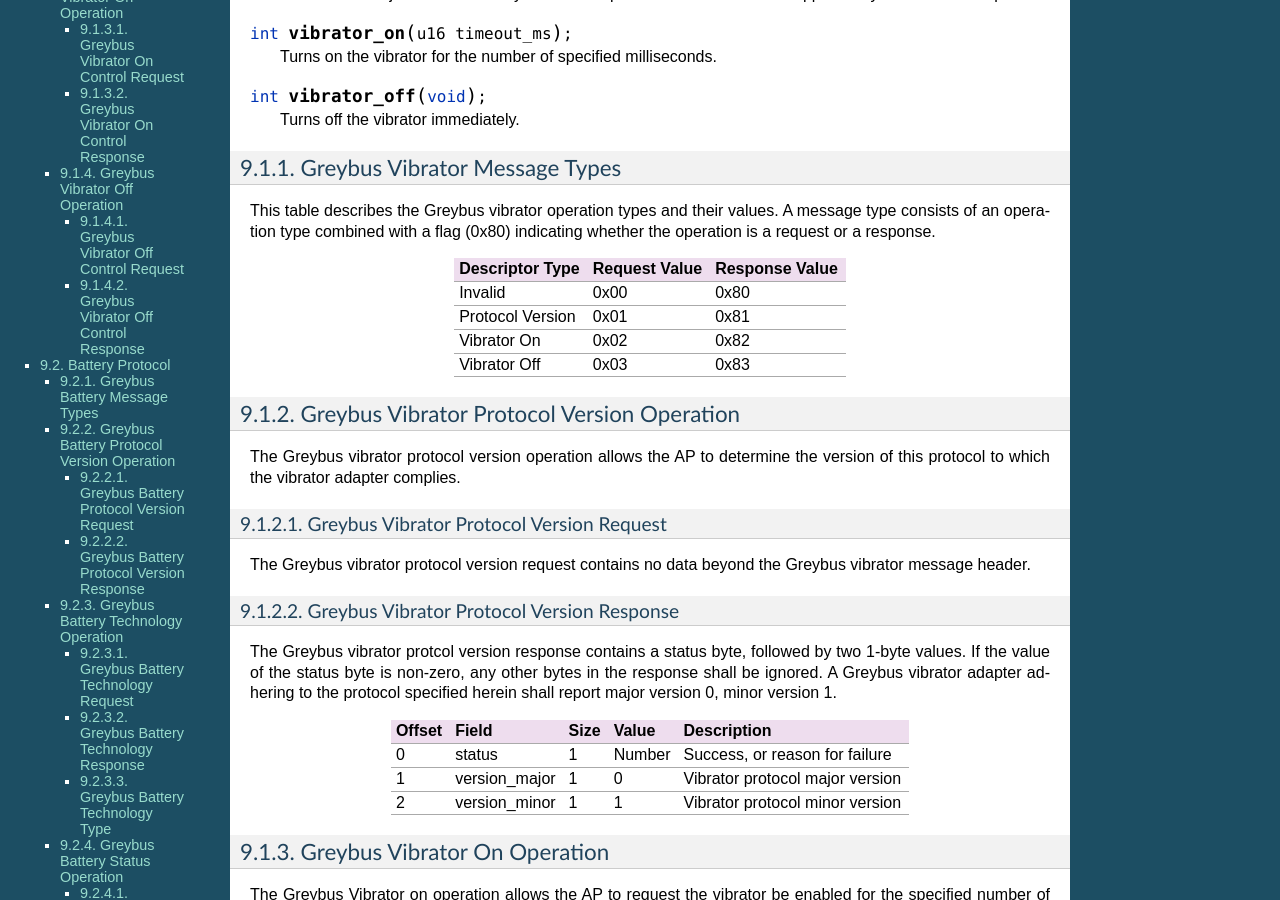
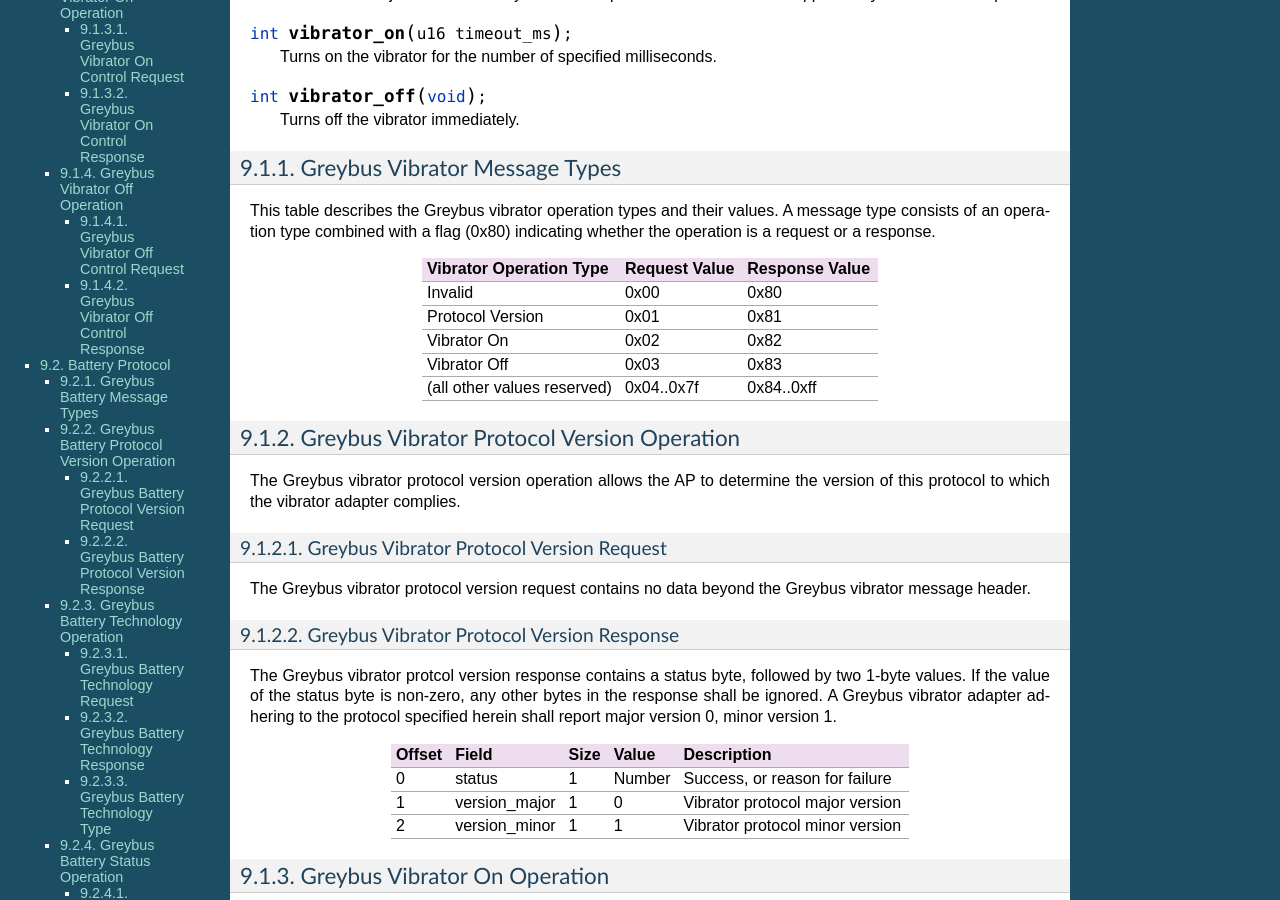
Before and after one commit to projectara/greybus-spec, a Sphinx documentation site: the page built from source/device_class.rst, in a window 1280 px wide and 900 px high, scrolled down 405 px. Built offline with Sphinx 7.4.7, drawn with Linux system fonts in a browser that asks for light colours.

Commit message:
Device Class: Vibrator: reserve other operations
I forgot to mark that other operations were invalid, so add that to the
correct table.

Reviewed-by: Marti Bolivar <mbolivar@leaflabs.com>
Signed-off-by: Greg Kroah-Hartman <greg@kroah.com>

```diff
--- a/source/device_class.rst
+++ b/source/device_class.rst
@@ -42,14 +42,15 @@ This table describes the Greybus vibrator operation types and their
 values. A message type consists of an operation type combined with a
 flag (0x80) indicating whether the operation is a request or a response.
 
-==================      =============   ==============
-Descriptor Type         Request Value   Response Value
-==================      =============   ==============
-Invalid                 0x00            0x80
-Protocol Version        0x01            0x81
-Vibrator On             0x02            0x82
-Vibrator Off            0x03            0x83
-==================      =============   ==============
+===========================  =============  ==============
+Vibrator Operation Type      Request Value  Response Value
+===========================  =============  ==============
+Invalid                      0x00           0x80
+Protocol Version             0x01           0x81
+Vibrator On                  0x02           0x82
+Vibrator Off                 0x03           0x83
+(all other values reserved)  0x04..0x7f     0x84..0xff
+===========================  =============  ==============
 
 Greybus Vibrator Protocol Version Operation
 ^^^^^^^^^^^^^^^^^^^^^^^^^^^^^^^^^^^^^^^^^^^
```
